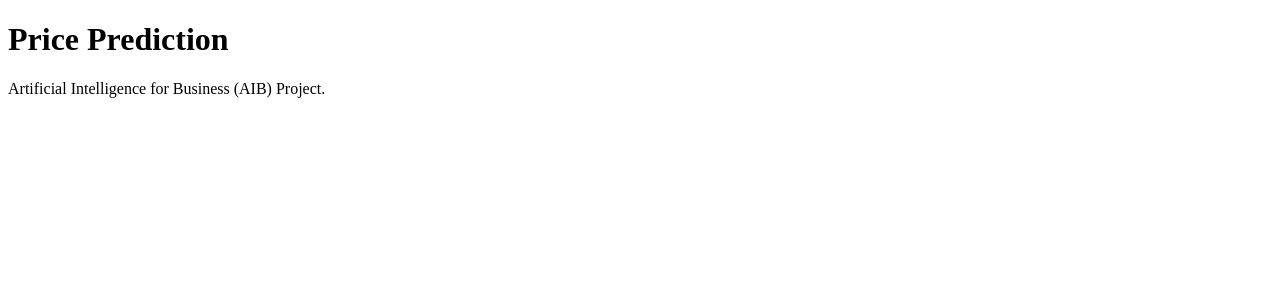
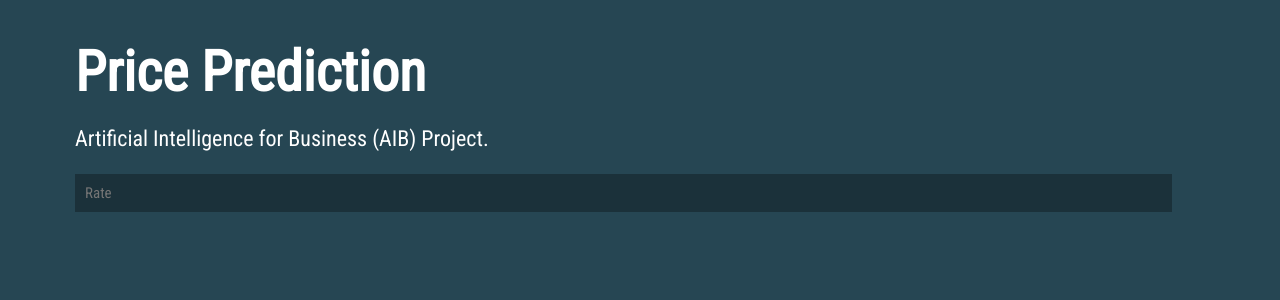
Before and after one commit to luthfiihakiim/WebAppAIB, a Flask app: page / in a window 1280 px wide. Shown: the top 300 px of the page. Run offline with Flask 2, Linux system fonts and the light colour scheme.

Commit message:
add: form bar for webapp input

```diff
--- a/app.py
+++ b/app.py
@@ -7,6 +7,9 @@ def home():
     return render_template('home.html')
     # return 'hello world'
 
+# @app.route('/predict')
+# def predict():
+#     return render_template('home.html')
 
 if __name__ == '__main__':
     app.run(debug=True)
--- a/requirements.txt
+++ b/requirements.txt
@@ -4,6 +4,11 @@ freeze==3.0
 Frozen-Flask==0.15
 itsdangerous==1.1.0
 Jinja2==2.11.2
+joblib==0.17.0
 MarkupSafe==1.1.1
+numpy==1.19.4
+scikit-learn==0.23.2
+scipy==1.5.4
 six==1.15.0
+threadpoolctl==2.1.0
 Werkzeug==1.0.1
--- a/static/main.css
+++ b/static/main.css
@@ -1,14 +1,14 @@
 body {
-    background-color: #3a4660;
-    margin-top: 100px;
-    margin-left: 10%;
+    background: #264653;
+    margin-top: 50px;
+    margin-left: 75px;
     margin-right: 10%;
   }
 
   h1 {
     margin-top: 20px;
     margin-bottom: 30px;
-    font-family: Averta, sans-serif;
+    font-family: 'Roboto Condensed', sans-serif;
     color: #fff;
     font-size: 56px;
     line-height: 44px;
@@ -28,10 +28,27 @@ body {
 
   p {
     margin-bottom: 20px;
-    font-family: Averta, sans-serif;
+    font-family: 'Roboto Condensed', sans-serif;
     color: #fff;
     font-size: 22px;
     line-height: 30px;
+  }
+
+  input {
+    width: 100%;
+    font-family: 'Roboto Condensed', sans-serif;
+    margin-bottom: 10px;
+    background: rgba(0, 0, 0, 0.3);
+    border: none;
+    outline: none;
+    padding: 10px;
+    font-size: 15px;
+    color: #fff;
+    -webkit-transition: box-shadow .5s ease;
+	  -moz-transition: box-shadow .5s ease;
+	  -o-transition: box-shadow .5s ease;
+	  -ms-transition: box-shadow .5s ease;
+	  transition: box-shadow .5s ease;
   }
 
   a {
--- a/templates/home.html
+++ b/templates/home.html
@@ -1,10 +1,19 @@
 <!DOCTYPE html>
 <html>
-    <head></head>
+    <head>
+      <title> WebApp AIB</title>
+      <link rel="preconnect" href="https://fonts.gstatic.com">
+      <link href="https://fonts.googleapis.com/css2?family=Roboto+Condensed&display=swap" rel="stylesheet">
+      <link rel="stylesheet" type="text/css" href="{{ url_for('static', filename='main.css') }}">
+    </head>
     <body>
         <div>
           <h1>Price Prediction</h1>
           <p>Artificial Intelligence for Business (AIB) Project.</p>
+
+          <form method="post">
+            <input type="text" name="rate" placeholder="Rate" required="required"/>
+          </form>
       </div>
     </body>
 </html>
```
